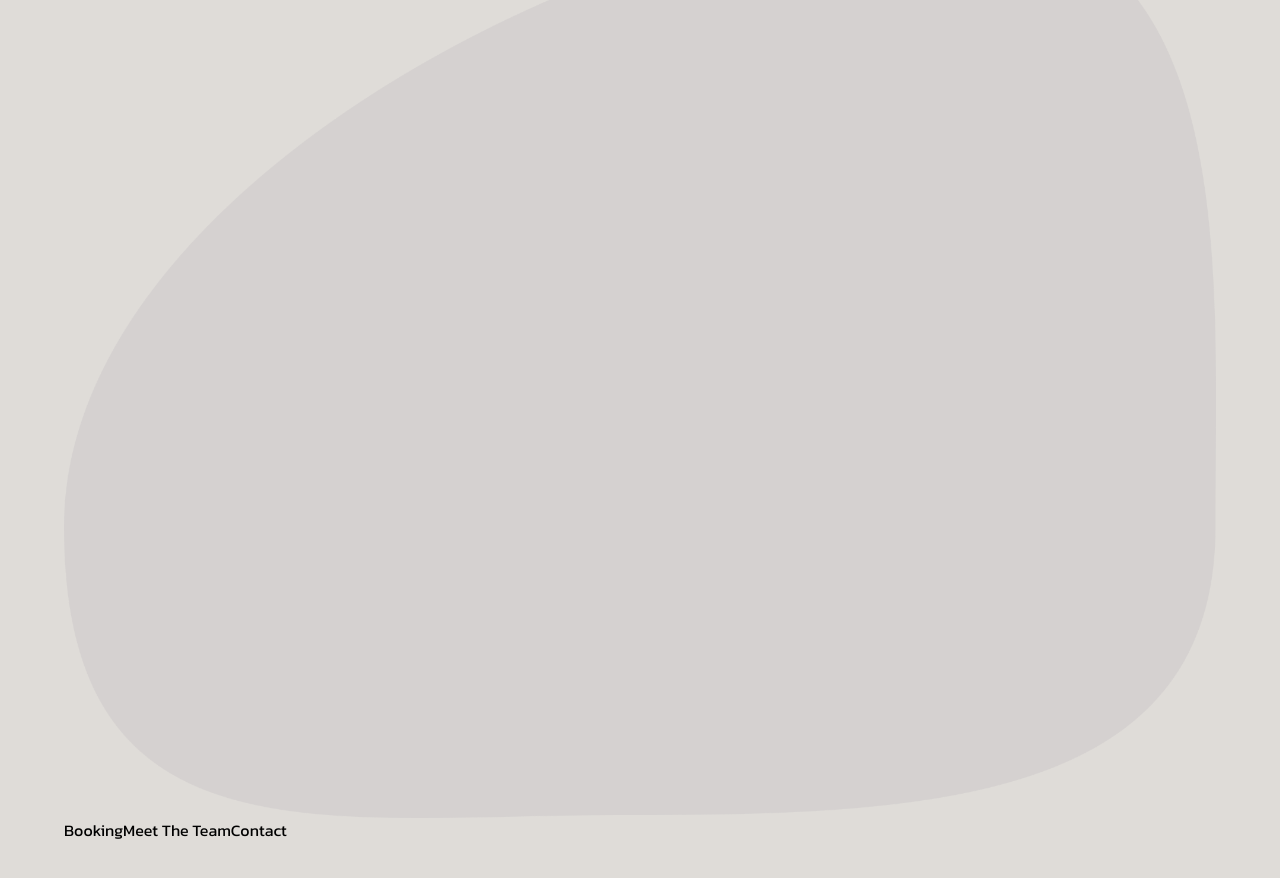
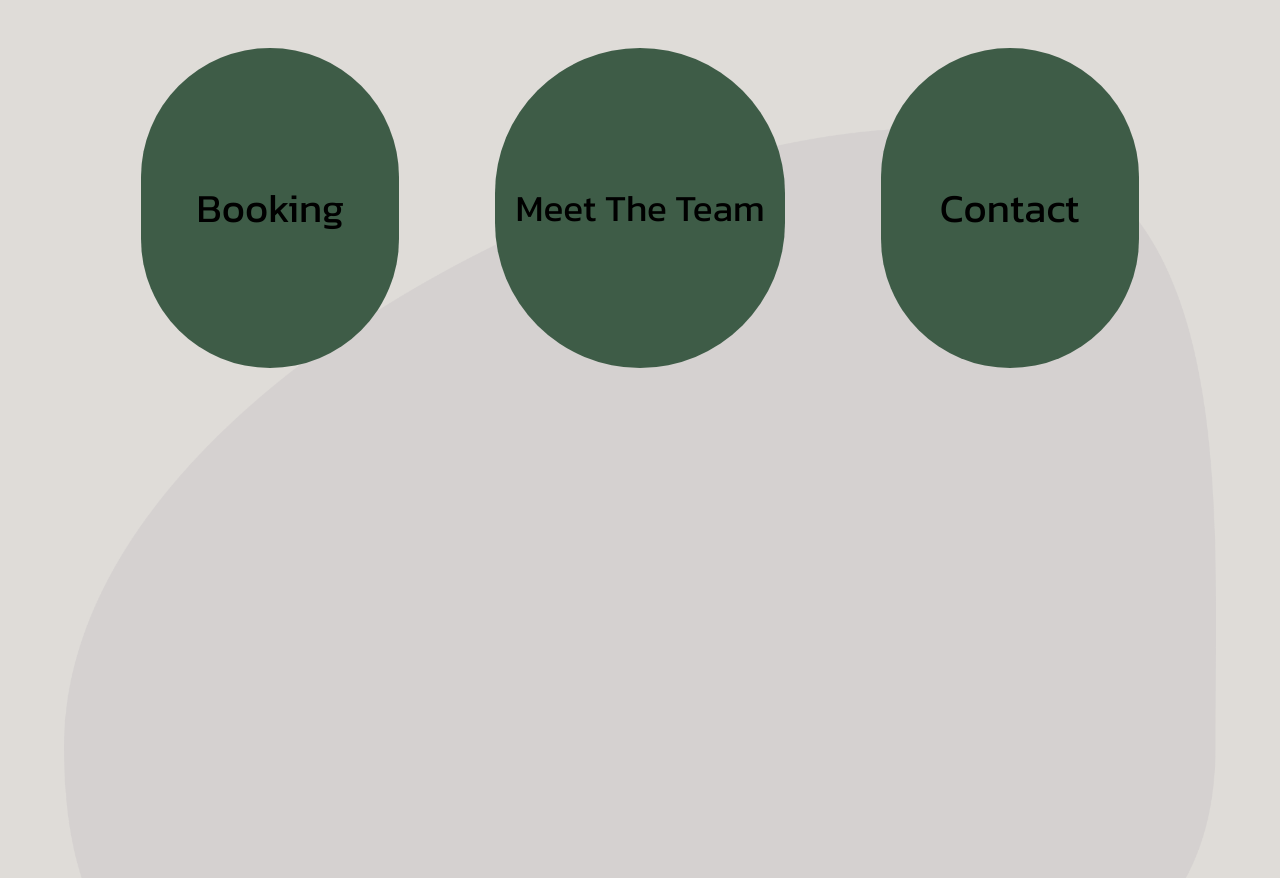
Before and after one commit to Carlie16604/Elevate, a React (Vite) app: page / in a window 1280 px wide. Shown: the part 3080-3958 px from the top of the page. Before the commit the page ends 3922 px from the top, so only its background shows below. Built offline with nearby package versions, Linux system fonts and the light colour scheme.

Commit message:
added portals for future pages

```diff
--- a/src/index.css
+++ b/src/index.css
@@ -190,15 +190,42 @@ ul:hover li:hover ~ li:before {
 
 /* Reviews ------------------------------------------------------------------ */
 
-.portalsContainer {
-  display:flex;
-  flex-wrap: wrap;
+.portals {
+  display: flex;
+  /* flex-wrap: wrap; */
+  align-content: center;
+  /* background-color: #3E5C47; */
+  /* border-top-left-radius: 400px;
+  border-top-right-radius: 400px;
+  border-bottom-right-radius: 400px;
+  border-bottom-left-radius: 400px; */
+  /* border-radius: 400px; */
+  /* max-width: 50px; */
+  cursor: pointer;
 
 }
 
-.portals {
+.portals p {
   display: flex;
-  justify-content: space-between;
-  text-align: center;
-  /* border-radius: 50%; */
- }
+  flex-wrap: wrap;
+  margin: 0 3rem;
+  background-color: #3E5C47;
+  /* padding: 6rem 4.5rem; */
+  border-radius: 400px;
+  transition: all .4s ease-in-out;
+  cursor: pointer;
+  align-content: center;
+  justify-content: center;
+  min-width: 258px;
+  min-height: 320px;
+}
+
+.portals p:hover {
+  transform: translateY(-3rem);
+  opacity: 75%;
+  color: white;
+}
+
+/* .reviews {
+  border-start-end-radius: 45%;
+} */
--- a/src/pages/Offers.jsx
+++ b/src/pages/Offers.jsx
@@ -9,7 +9,7 @@ const Offers = () => {
     // https://github.com/michalsnik/aos for card animation
 
     return (
-        <section id='offers' className='mt-60 z-10'>
+        <section id='offers' className='mt-60'>
             <div className='container'>
                 <div className='flex-wrap pt-8 mb-20 px-14 relative'>
                     <h1 className='text-[65px] flex flex-col stroke-black'>What we Offer</h1>
--- a/src/pages/Reviews.jsx
+++ b/src/pages/Reviews.jsx
@@ -5,15 +5,17 @@ import Rock from '../assets/Reviews/Rock.png';
 const Reviews = () => {
     return (
         <>
-            <div id='reviws'>
+            <div id='reviws' className='mt-40'>
                 <div className='container'>
-                    <div>
-                        <img src={Rock} alt='Rock' />
-                        <div className='portalsContainer'>
+                    <div className='flex flex-col relative '>
+                        <div>
+                            { <img className='flex mt-20 z-[-1] absolute' src={Rock} alt='Rock' />}
+                        </div>
+                        <div className='flex flex-row justify-center gap-32 relative'>
                             <div className='portals'>
-                                <h3>Booking</h3>
-                                <h3>Meet The Team</h3>
-                                <h3>Contact</h3>
+                                <p className='text-[40px]'>Booking</p>
+                                <p className='text-center text-[37px] px-[20px] leading-8'>Meet The Team</p>
+                                <p className='text-[40px]'>Contact</p>
                             </div>
                         </div>
                     </div>
```
